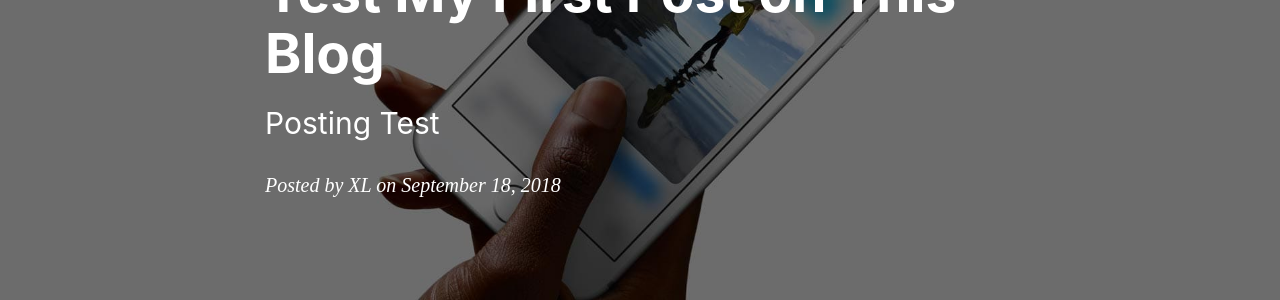
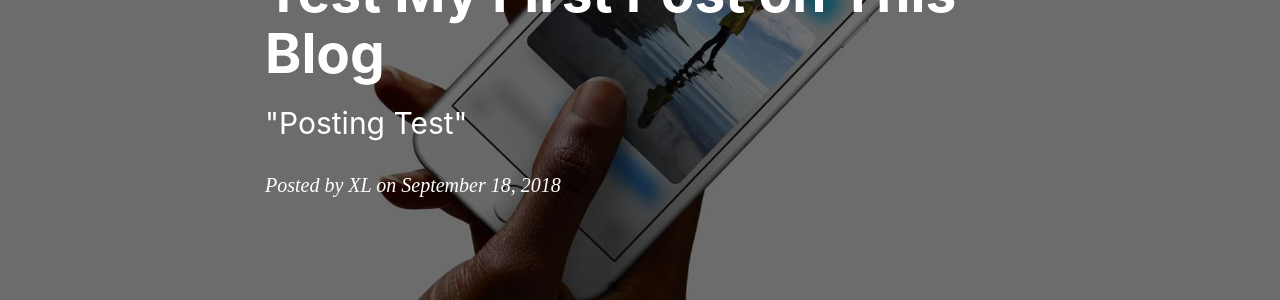
Before and after one commit to xian49930/jiuwuzhi.github.io, a Jekyll site: the page built from _posts/2018-09-18-test.md, in a window 1280 px wide. Shown: the part 237-537 px from the top of the page. Built offline with Jekyll 4.4.1, drawn with Linux system fonts in a browser that asks for light colours; nearby versions of some CDN libraries; comment, search, counter and statistics services are not loaded.

```diff
--- a/_posts/2018-09-18-test.md
+++ b/_posts/2018-09-18-test.md
@@ -1,7 +1,7 @@
 ---
 layout:     post
 title:      Test My First Post on This Blog
-subtitle:   Posting Test
+subtitle:   "\"Posting Test\""
 date:       2018-09-18
 author:     XL
 header-img: img/post-bg-ios9-web.jpg
```
